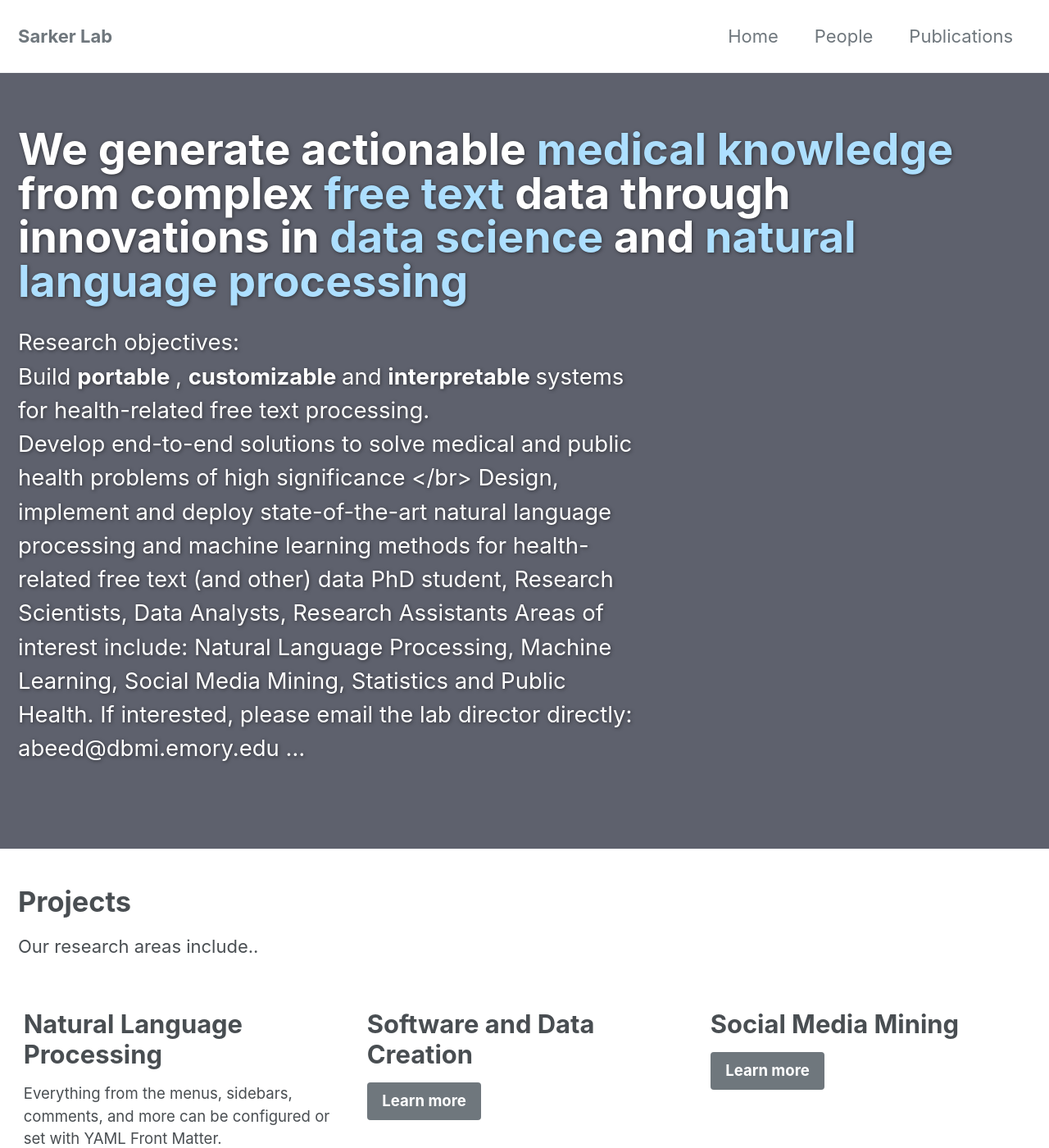
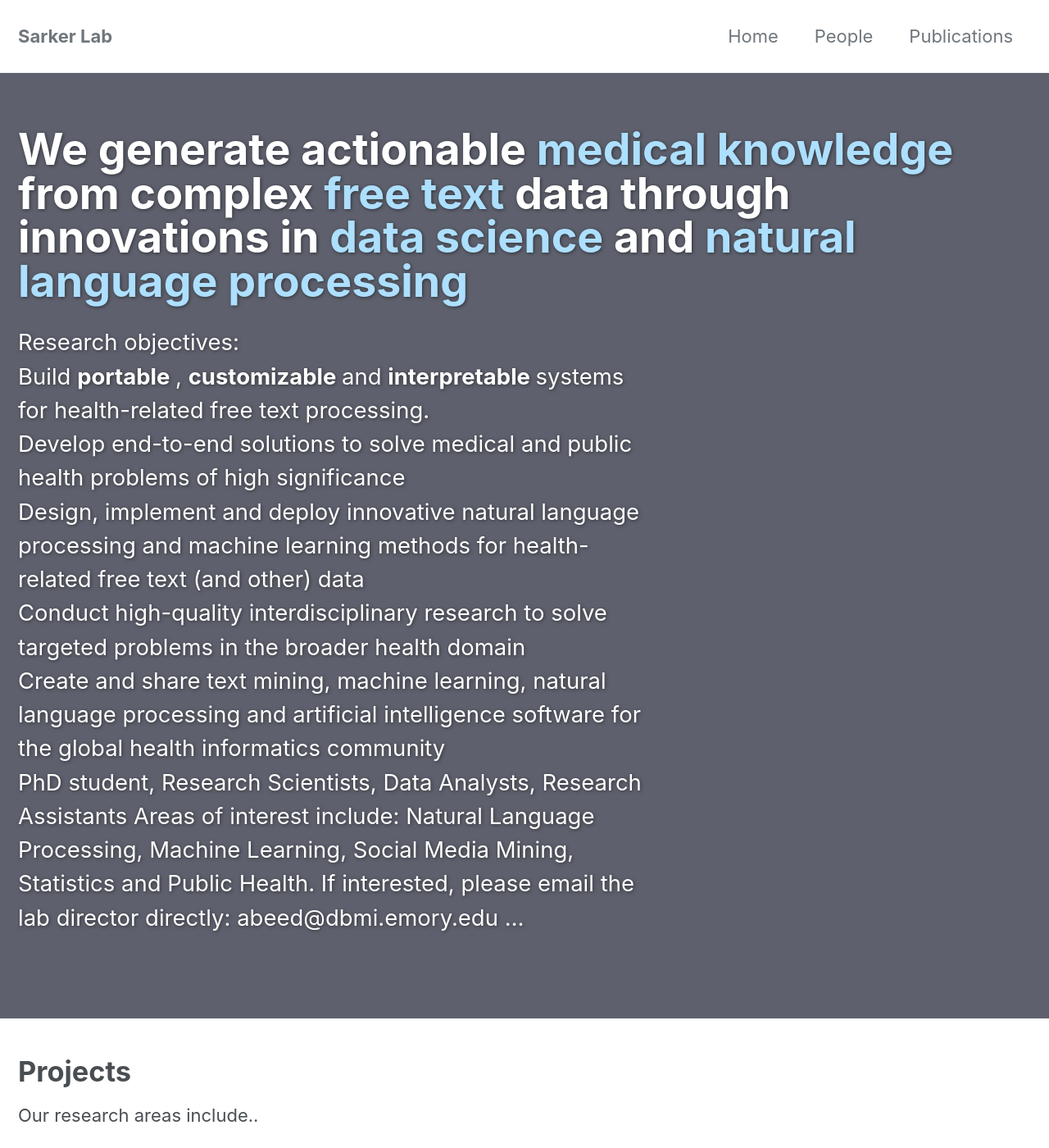
Before and after one commit to sarkerlab/Website, a Jekyll site: the page built from index.md, in a window 1280 px wide and 1400 px high. Shown: the whole window at 82% size. Built offline with Jekyll 4.4.1, drawn with Linux system fonts in a browser that asks for light colours; cached includes are drawn as plain includes; nearby versions of some CDN libraries.

Commit message:
Update index.md

```diff
--- a/index.md
+++ b/index.md
@@ -10,9 +10,11 @@ header:
   #    url: "/docs/quick-start-guide/"
 excerpt: >
   Research objectives:<br />
-   Build <b> portable </b>, <b> customizable </b> and <b> interpretable </b> systems for health-related free text processing. <br/>
-   Develop end-to-end solutions to solve medical and public health problems of high significance </br>
-   Design, implement and deploy state-of-the-art natural language processing and machine learning methods for health-related free text (and other) data
+   Build <b> portable </b>, <b> customizable </b> and <b> interpretable </b> systems for health-related free text processing. <br />
+   Develop end-to-end solutions to solve medical and public health problems of high significance <br />
+   Design, implement and deploy innovative natural language processing and machine learning methods for health-related free text (and other) data <br />
+   Conduct high-quality interdisciplinary research to solve targeted problems in the broader health domain <br />
+   Create and share text mining, machine learning, natural language processing and artificial intelligence software for the global health informatics community <br />
 
 
   PhD student, Research Scientists, Data Analysts, Research Assistants
```
